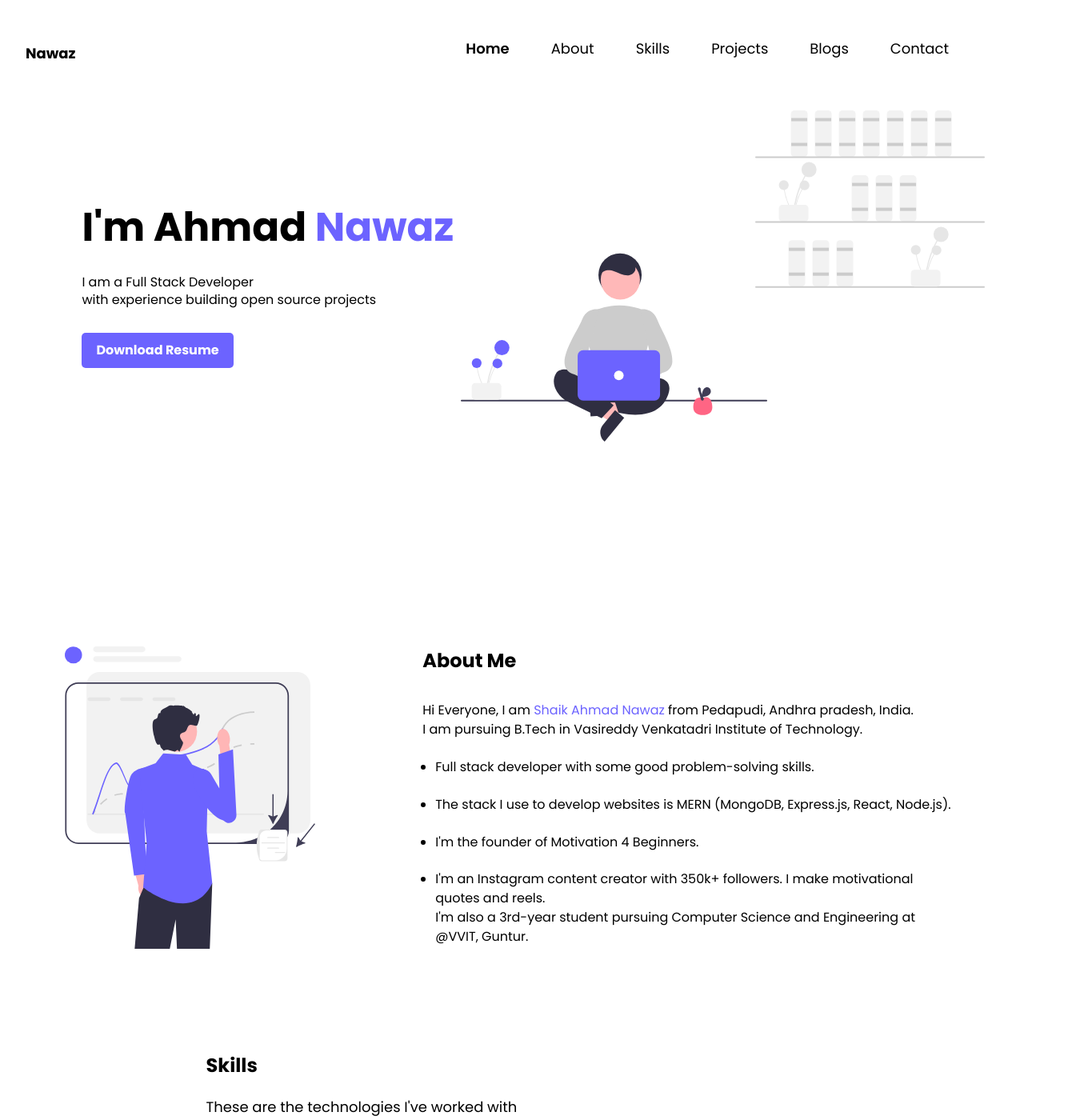
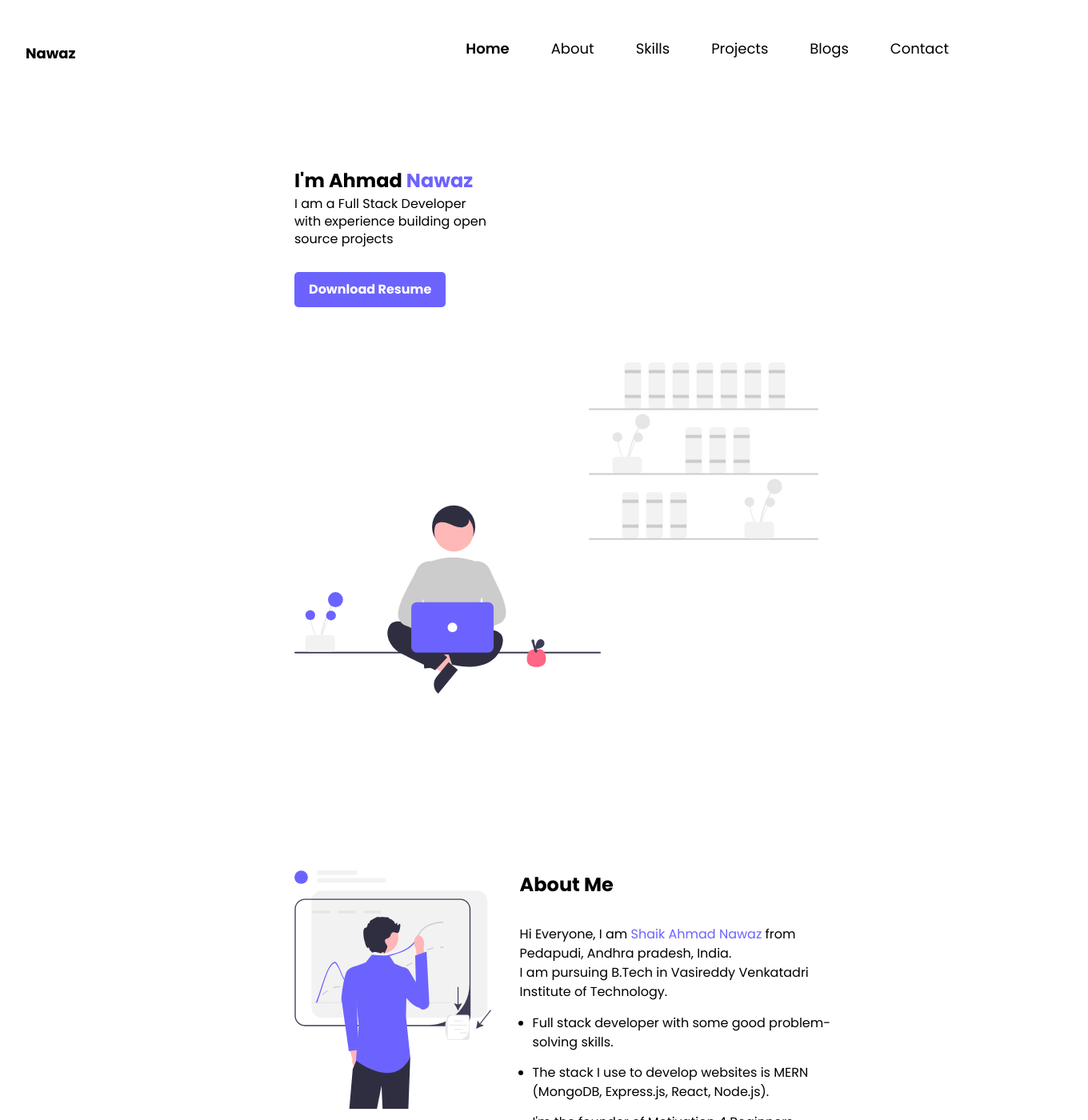
Before and after one commit to shaikahmadnawaz/portfolio-website, a React (Create React App) app: page / in a window 1280 px wide. Shown: the top 1400 px of the page at 80% size, 1360 px wide, since content can reach past the window. Built offline with nearby package versions, Linux system fonts and the light colour scheme.

Commit message:
footer done

```diff
--- a/src/components/common/footer/Footer.js
+++ b/src/components/common/footer/Footer.js
@@ -4,7 +4,7 @@ import "./footer.css";
 const Footer = () => {
   return (
     <footer>
-      <div className="footer">Footer</div>
+      <p>Made with ❤️ by Nawaz</p>
     </footer>
   );
 };
--- a/src/components/common/footer/footer.css
+++ b/src/components/common/footer/footer.css
@@ -8,5 +8,15 @@
 
 footer {
   /* margin-bottom: 200px; */
-  color: black;
+  color: white;
+  width: 100%;
+  text-align: center;
+  padding: 25px 0;
+  background: black;
+  font-weight: 300;
+  margin-top: 20px;
 }
+
+/* footer i {
+  color: red;
+} */
--- a/src/components/home/about/About.js
+++ b/src/components/home/about/About.js
@@ -4,7 +4,7 @@ import about from "../../../assets/about.svg";
 
 const About = () => {
   return (
-    <section className="about-container">
+    <section className="container">
       <div className="left">
         <img src={about} alt="about" />
       </div>
--- a/src/components/home/about/about.css
+++ b/src/components/home/about/about.css
@@ -1,4 +1,4 @@
-.about-container {
+.container {
   color: black;
   /* height: 100vh; */
   display: flex;
@@ -13,7 +13,7 @@
 }
 
 .left img {
-  width: 80%;
+  width: 100%;
 }
 
 .right {
--- a/src/components/home/contact/Contact.js
+++ b/src/components/home/contact/Contact.js
@@ -7,7 +7,9 @@ const Contact = () => {
       <div className="row">
         <div className="contact-left">
           <h1 className="sub-title">Contact Me</h1>
-          <p>shaikahmadnawaz@gmail.com</p>
+          <p>
+            <i class="fas fa-envelope"></i>shaikahmadnawaz@gmail.com
+          </p>
           <div className="social-icons">
             <a href="#" class="icon">
               <i class="fab fa-github"></i>
--- a/src/components/home/contact/contact.css
+++ b/src/components/home/contact/contact.css
@@ -1,3 +1,32 @@
 .container .row {
   display: flex;
 }
+
+.contact-left {
+  flex-basis: 35%;
+}
+
+.contact-right {
+  flex-basis: 60%;
+}
+
+.contact-left p {
+  margin-top: 30px;
+}
+
+.contact-left p i {
+  /* color: #6c63ff; */
+  margin-right: 15px;
+  font-size: 25px;
+}
+
+.social-icons {
+  margin-top: 30px;
+}
+
+.social-icons a {
+  margin-right: 15px;
+  text-decoration: none;
+  font-size: 30px;
+  display: inline-block;
+}
--- a/src/components/home/header/Header.js
+++ b/src/components/home/header/Header.js
@@ -4,7 +4,7 @@ import Me from "../../../assets/me.svg";
 
 const Header = () => {
   return (
-    <section className="header-container">
+    <section className="container">
       <div className="left">
         <h1>
           I'm Ahmad <span>Nawaz</span>
--- a/src/components/home/header/header.css
+++ b/src/components/home/header/header.css
@@ -1,4 +1,4 @@
-.header-container {
+.container {
   color: black;
   height: 60vh;
   /* display: flex;
--- a/src/components/home/projects/projects.css
+++ b/src/components/home/projects/projects.css
@@ -7,6 +7,7 @@
 .container {
   min-height: 100vh;
   width: 100%;
+  display: flex;
   /* position: absolute; */
   left: 0;
   top: 0;
```
